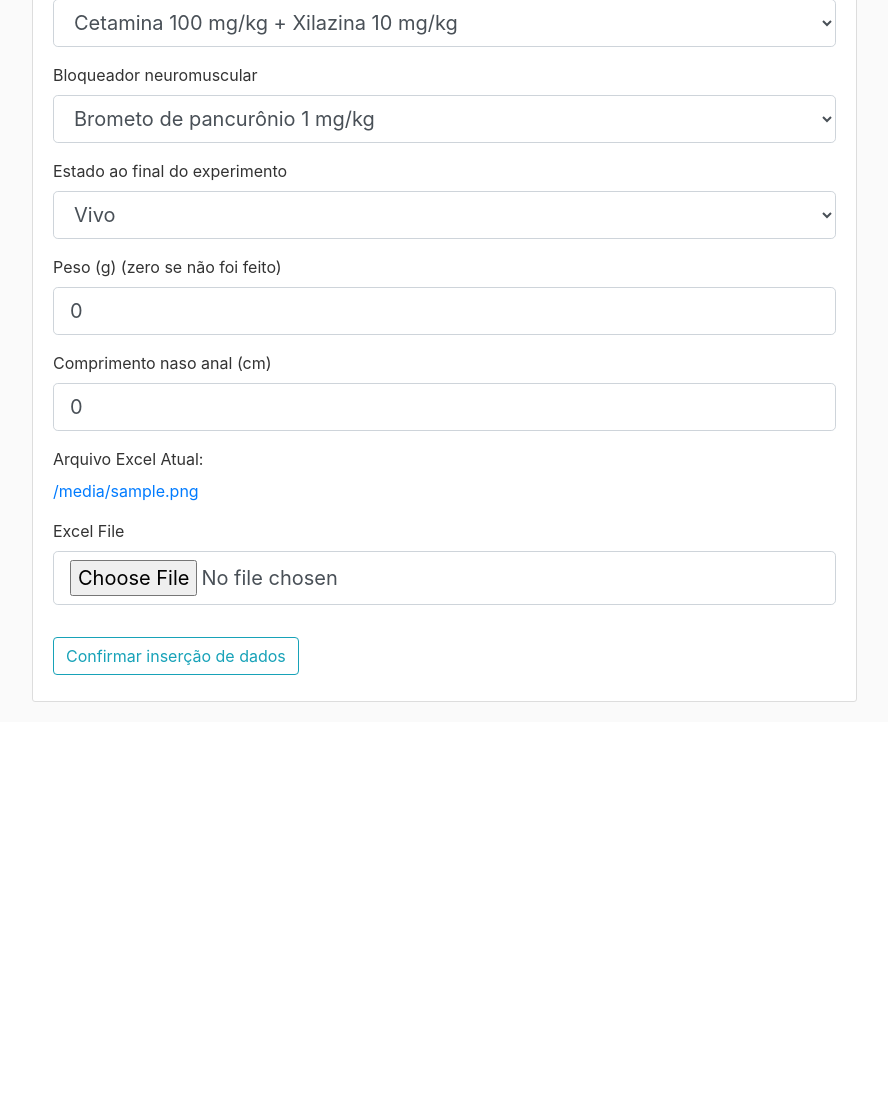
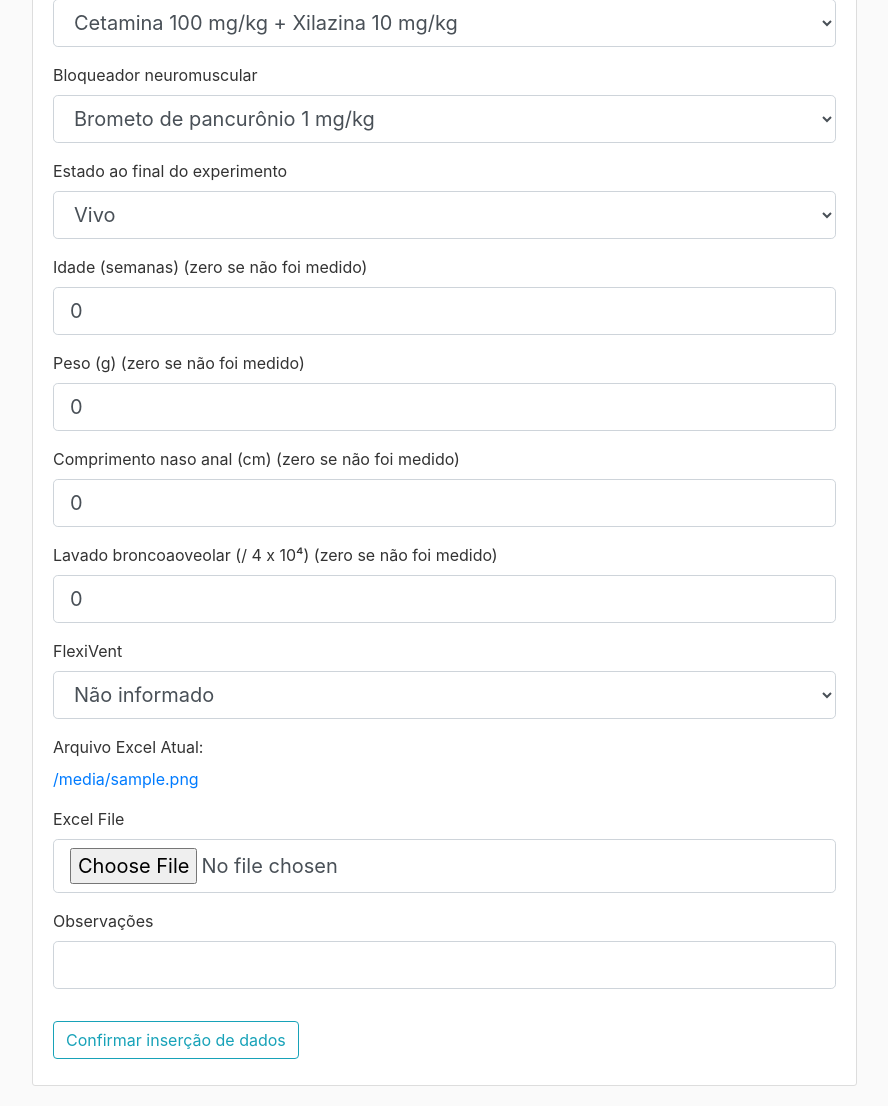
Before and after one commit to ricardosaito0/lab_bank, a Flask app: template lab_bank/templates/insert_data.html in a window 1280 px wide. Shown: the part 763-1869 px from the top of the page, without its empty margins (53-941 px from the left). Before the commit the page ends 1465 px from the top, so only its background shows below. Run offline with Flask 3, Linux system fonts and the light colour scheme; tables that the repository leaves empty hold one stand-in row (values such as "Sample post"); the template is opened without the code that fills it: values that come from a table or form of the project are taken from there, most other values are stand-ins (such as "Sample title", 1, 10 or a date in 2020); parts of the project's set-up code (start-up, migrations or seed data) failed here and were passed over; some libraries are stand-ins or nearby versions.

Commit message:
Atualização do dia 12/12

```diff
--- a/lab_bank/models.py
+++ b/lab_bank/models.py
@@ -69,9 +69,13 @@ class Subject(db.Model):
     acepromazine = db.Column(db.String(50), nullable=False)
     anesthesic = db.Column(db.String(50), nullable=False)
     neuromuscular_blocker = db.Column(db.String(50), nullable=False)
+    age = db.Column(db.Float, nullable=False)
     weight = db.Column(db.Float, nullable=False)
     project = db.Column(db.String(255), nullable=True)
     naso_anal_length = db.Column(db.Float, nullable=True)
+    bronchoalveolar_lavage = db.Column(db.Float, nullable=True)
     user_id = db.Column(db.Integer, db.ForeignKey('user.id'), nullable=False)
     excel_file_path = db.Column(db.String(255), nullable=True)
+    flexivent = db.Column(db.String(50), nullable=False)
     date_created = db.Column(db.DateTime, default=datetime.utcnow)
+    observations = db.Column(Text, nullable=True)
--- a/lab_bank/table/forms.py
+++ b/lab_bank/table/forms.py
@@ -39,9 +39,19 @@ class InsertDataForm(FlaskForm):
     dead_or_alive = SelectField('Estado ao final do experimento', choices=[('Vivo', 'Vivo'), ('Morto na anestesia (antes do experimento)', 'Morto na anestesia (antes do experimento)'), ('Morto durante o experimento', 'Morto durante o experimento'), ('Outros', 'Outros')], default='Vivo')
     other_dead_or_alive = StringField('Especificar', render_kw={'placeholder': 'Especifique aqui...'}, validators=[Optional()])
 
-    weight = CustomFloatField('Peso (g) (zero se não foi feito)', default=0)
-    naso_anal_length = CustomFloatField('Comprimento naso anal (cm)', default=0)
+    age = CustomFloatField('Idade (semanas) (zero se não foi medido)', default=0)
+
+    weight = CustomFloatField('Peso (g) (zero se não foi medido)', default=0)
+
+    naso_anal_length = CustomFloatField('Comprimento naso anal (cm) (zero se não foi medido)', default=0)
+
+    bronchoalveolar_lavage = CustomFloatField('Lavado broncoaoveolar (/ 4 x 10⁴) (zero se não foi medido)', default=0)
+
+    flexivent = SelectField('FlexiVent', choices=[('Unicompartimental', 'Unicompartimental'), ('Fase Cte', 'Fase Cte'), ('Não informado', 'Não informado'), ('Outros', 'Outros')], default='Não informado')
+    other_flexivent = StringField('Especificar', render_kw={'placeholder': 'Especifique aqui...'}, validators=[Optional()])
 
     excel_file = FileField()
 
+    observations = StringField('Observações', default = '', validators=[Optional()])
+
     submit = SubmitField('Confirmar inserção de dados')
--- a/lab_bank/templates/insert_data.html
+++ b/lab_bank/templates/insert_data.html
@@ -27,7 +27,6 @@
                         {{ form.project(class='form-control form-control-lg') }}
                     {% endif %}
                 </div>
-
 
                 <!-- Date Field -->
                 <div class='form-group'>
@@ -177,6 +176,21 @@
                     </div>
                 </div>
 
+                <!-- Age Field -->
+                <div class='form-group'>
+                    {{ form.age.label(class='form-control-label') }}
+                    {% if form.age.errors %}
+                        {{ form.age(class='form-control form-control-lg is-invalid') }}
+                        <div class="invalid-feedback">
+                            {% for error in form.age.errors %}
+                                <span>{{ error }}</span>
+                            {% endfor %}
+                        </div>
+                    {% else %}
+                        {{ form.age(class='form-control form-control-lg') }}
+                    {% endif %}
+                </div>
+
                 <!-- Weight Field -->
                 <div class='form-group'>
                     {{ form.weight.label(class='form-control-label') }}
@@ -207,6 +221,40 @@
                     {% endif %}
                 </div>
 
+                <!-- Bronchoalveolar Lavage Field -->
+                <div class='form-group'>
+                    {{ form.bronchoalveolar_lavage.label(class='form-control-label') }}
+                    {% if form.bronchoalveolar_lavage.errors %}
+                        {{ form.bronchoalveolar_lavage(class='form-control form-control-lg is-invalid') }}
+                        <div class="invalid-feedback">
+                            {% for error in form.bronchoalveolar_lavage.errors %}
+                                <span>{{ error }}</span>
+                            {% endfor %}
+                        </div>
+                    {% else %}
+                        {{ form.bronchoalveolar_lavage(class='form-control form-control-lg') }}
+                    {% endif %}
+                </div>
+
+                <!-- Flexivent Field -->
+                <div class='form-group'>
+                    {{ form.flexivent.label(class='form-control-label') }}
+                    {% if form.flexivent.errors %}
+                        {{ form.flexivent(class='form-control form-control-lg is-invalid', onchange="toggleOtherInput('flexivent')") }}
+                        <div class="invalid-feedback">
+                            {% for error in form.flexivent.errors %}
+                                <span>{{ error }}</span>
+                            {% endfor %}
+                        </div>
+                    {% else %}
+                        {{ form.flexivent(class='form-control form-control-lg', onchange="toggleOtherInput('flexivent')") }}
+                    {% endif %}
+
+                    <div id="other-flexivent-container" style="display: none;">
+                        {{ form.other_flexivent(class='form-control form-control-lg') }}
+                    </div>
+                </div>
+
                 <!-- Excel File Field -->
                 <div class="form-group">
                     <label for="excel_file">Arquivo Excel Atual:</label>
@@ -227,6 +275,21 @@
                         </div>
                     {% else %}
                         {{ form.excel_file(class="form-control form-control-lg") }}
+                    {% endif %}
+                </div>
+
+                <!-- Observations Field -->
+                <div class='form-group'>
+                    {{ form.observations.label(class='form-control-label') }}
+                    {% if form.observations.errors %}
+                        {{ form.observations(class='form-control form-control-lg is-invalid', rows=5) }}
+                        <div class="invalid-feedback">
+                            {% for error in form.observations.errors %}
+                                <span>{{ error }}</span>
+                            {% endfor %}
+                        </div>
+                    {% else %}
+                        {{ form.observations(class='form-control form-control-lg', rows=5) }}
                     {% endif %}
                 </div>
 
```
Also changed, not shown: lab_bank/table/routes.py (+26 -12 lines), lab_bank/todo.txt (deleted, +0 -25 lines), 1 other file.
